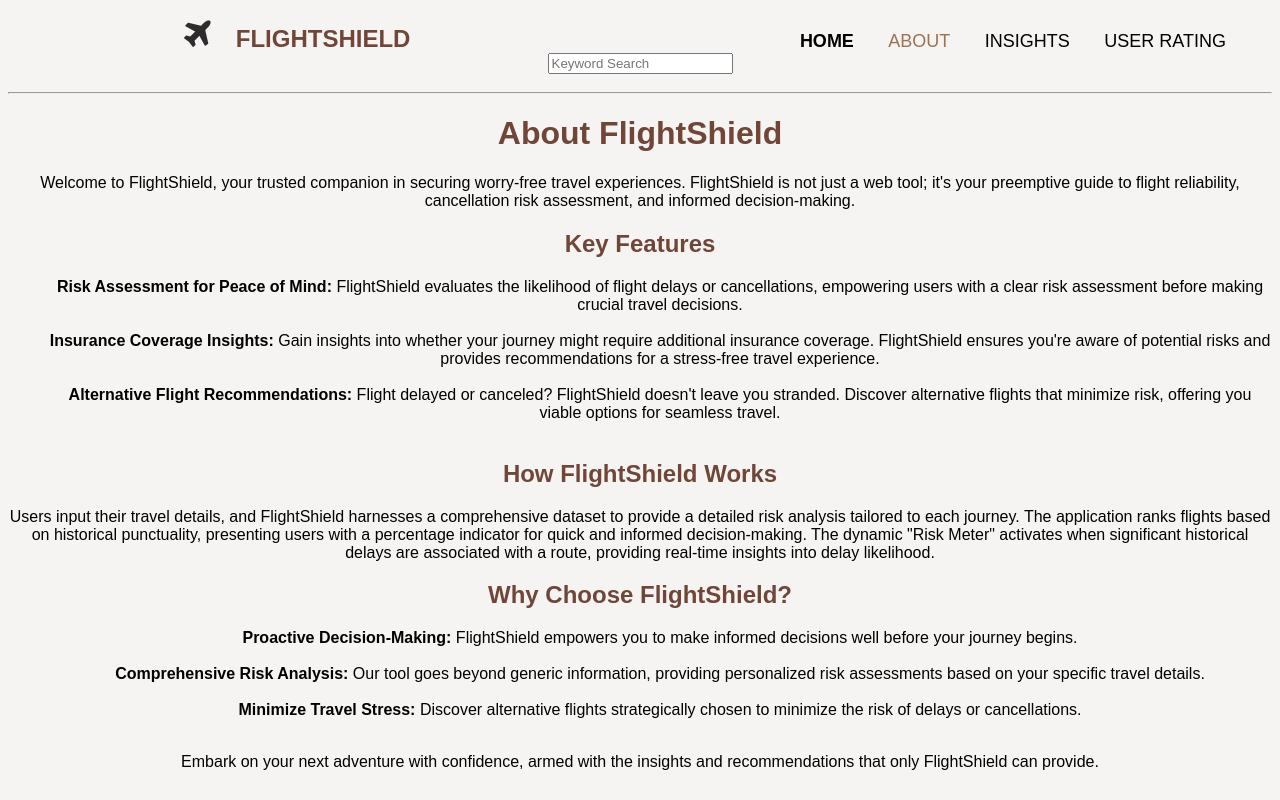
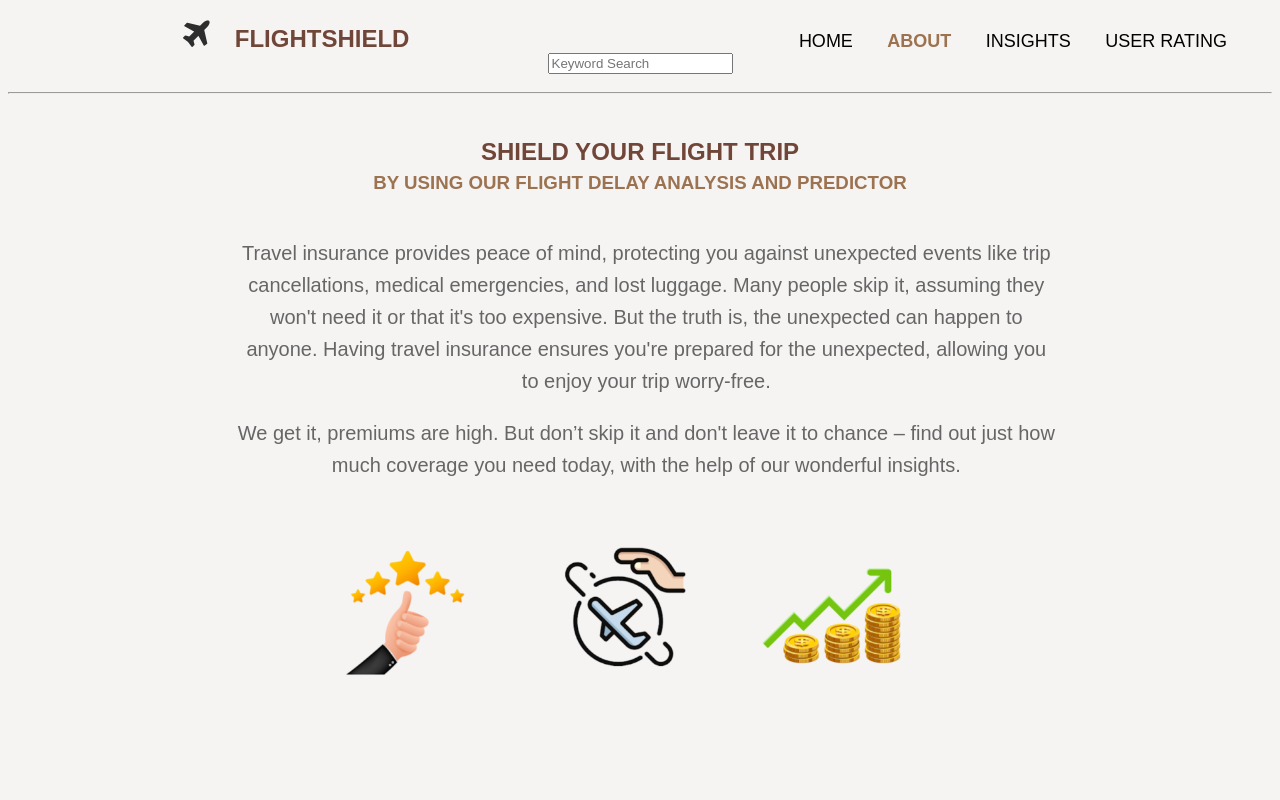
Before and after one commit to cs411-alawini/fa23-cs411-team058-HelloWorld, a website: page flight-shield-app/src/about.html in a window 1280 px wide. Drawn offline with Linux system fonts and the light colour scheme.

Commit message:
fixed about and insights

```diff
--- a/flight-shield-app/src/about.html
+++ b/flight-shield-app/src/about.html
@@ -14,9 +14,17 @@
     }
     h2 {
         color: #704638;
+        margin-block-start: 0em !important;
+    margin-block-end: 0em !important;
+    margin-inline-start: 0px !important;
+    margin-inline-end: 0px !important;
     }
-    h1 {
-        color: #704638;
+    h3 {
+        color:#9c7351;
+        margin-block-start: 0.3em !important;
+    margin-block-end: 0.3em !important;
+    margin-inline-start: 0.3px !important;
+    margin-inline-end: 0.3px !important;
     }
     header {
             background-color: #f6f4f3;
@@ -52,6 +60,50 @@
             color: #cccccc;
             /* Replace with the color for hover state */
         }
+
+        body {
+  font-family: Arial, sans-serif;
+}
+
+.container {
+  max-width: 1200px;
+  margin: 0 auto;
+  padding: 20px;
+}
+
+h1 {
+  font-size: 3.5em;
+
+  text-align: center;
+}
+
+ h2 {
+  font-size: 1.5em;
+
+  text-align: center;
+  margin-bottom: 20px;
+}
+
+.content p {
+  font-size: 125%;
+  line-height: 1.6;
+  color: #666;
+}
+
+footer {
+  display: flex;
+  justify-content: center;
+
+  padding-top: 20px;
+}
+
+.footer-icons {
+  /* Placeholder for icons */
+}
+
+.footer-graph {
+  /* Placeholder for graph */
+}
 </style>
 
 </head>
@@ -62,37 +114,27 @@
             <span style="padding-right: 350px; padding-left: 130px;">
                 <a href="/"><i class="fa fa-plane" style="font-size:34px; color:#2e2d2d; margin-left: 0px;margin-right: 10px;"></i></a><div id="logo" style="color:#704638; left: 0; font-size: 24px; ">FLIGHTSHIELD</div>
             </span>
-            <a href="/homepage"><b>HOME</b></a>
-            <a href="/about" style="color: #9c7351;" >ABOUT</a>
+            <a href="/homepage">HOME</a>
+            <a href="/about" style="color: #9c7351;" ><b>ABOUT</b></a>
             <a href="/insight">INSIGHTS</a>
             <a href="/rating">USER RATING</a>
             <input type="text" placeholder="Keyword Search">
         </nav>
     </header>
     <hr>
-  <h1>About FlightShield</h1>
+    <br><br>
+    <h2>SHIELD YOUR FLIGHT TRIP</h2>
+    <h3>BY USING OUR FLIGHT DELAY ANALYSIS AND PREDICTOR</h3>
 
-  <p>Welcome to FlightShield, your trusted companion in securing worry-free travel experiences. FlightShield is not just a web tool; it's your preemptive guide to flight reliability, cancellation risk assessment, and informed decision-making.</p>
+    <section class="content">
+        <br>
+        <p style="margin-left: 18%; margin-right: 17%; ">Travel insurance provides peace of mind, protecting you against unexpected events like trip cancellations, medical emergencies, and lost luggage. Many people skip it, assuming they won't need it or that it's too expensive. But the truth is, the unexpected can happen to anyone. Having travel insurance ensures you're prepared for the unexpected, allowing you to enjoy your trip worry-free.</p>
+        <p style="margin-left: 18%; margin-right: 17%; ">We get it, premiums are high. But don’t skip it and don't leave it to chance – find out just how much coverage you need today, with the help of our wonderful insights.</p>
+      </section>
+      <footer>
+        <img src="about.png" alt="About Us" style="height: auto; width: 60%;">
 
-  <h2>Key Features</h2>
-  <ul>
-    <strong>Risk Assessment for Peace of Mind:</strong> FlightShield evaluates the likelihood of flight delays or cancellations, empowering users with a clear risk assessment before making crucial travel decisions.<br><br>
-    <strong>Insurance Coverage Insights:</strong> Gain insights into whether your journey might require additional insurance coverage. FlightShield ensures you're aware of potential risks and provides recommendations for a stress-free travel experience.<br><br>
-    <strong>Alternative Flight Recommendations:</strong> Flight delayed or canceled? FlightShield doesn't leave you stranded. Discover alternative flights that minimize risk, offering you viable options for seamless travel.<br><br>
-  </ul>
-
-  <h2>How FlightShield Works</h2>
-  <p>Users input their travel details, and FlightShield harnesses a comprehensive dataset to provide a detailed risk analysis tailored to each journey. The application ranks flights based on historical punctuality, presenting users with a percentage indicator for quick and informed decision-making. The dynamic "Risk Meter" activates when significant historical delays are associated with a route, providing real-time insights into delay likelihood.</p>
-
-  <h2>Why Choose FlightShield?</h2>
-  <ul>
-    <strong>Proactive Decision-Making:</strong> FlightShield empowers you to make informed decisions well before your journey begins.<br><br>
-    <strong>Comprehensive Risk Analysis:</strong> Our tool goes beyond generic information, providing personalized risk assessments based on your specific travel details.<br><br>
-    <strong>Minimize Travel Stress:</strong> Discover alternative flights strategically chosen to minimize the risk of delays or cancellations.<br><br>
-  </ul>
-
-  <p>Embark on your next adventure with confidence, armed with the insights and recommendations that only FlightShield can provide.</p>
-
+      </footer>
 
 </body>
 </html>
```
Also changed, not shown: flight-shield-app/src/insight.html (+15 -12 lines), flight-shield-app/src/user-rating.html (+2 -2 lines), flight-shield-app/src/about.png (added).
